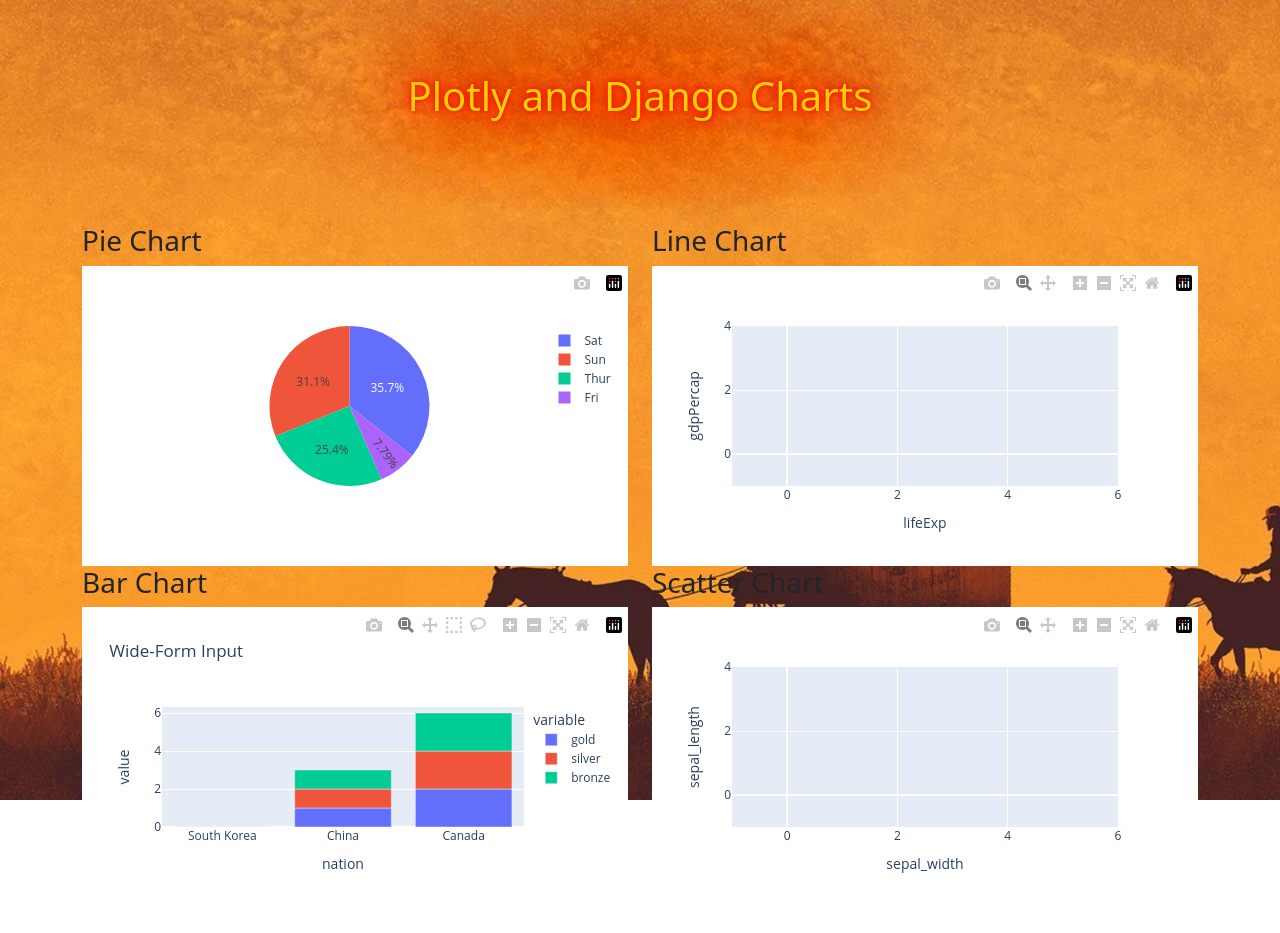
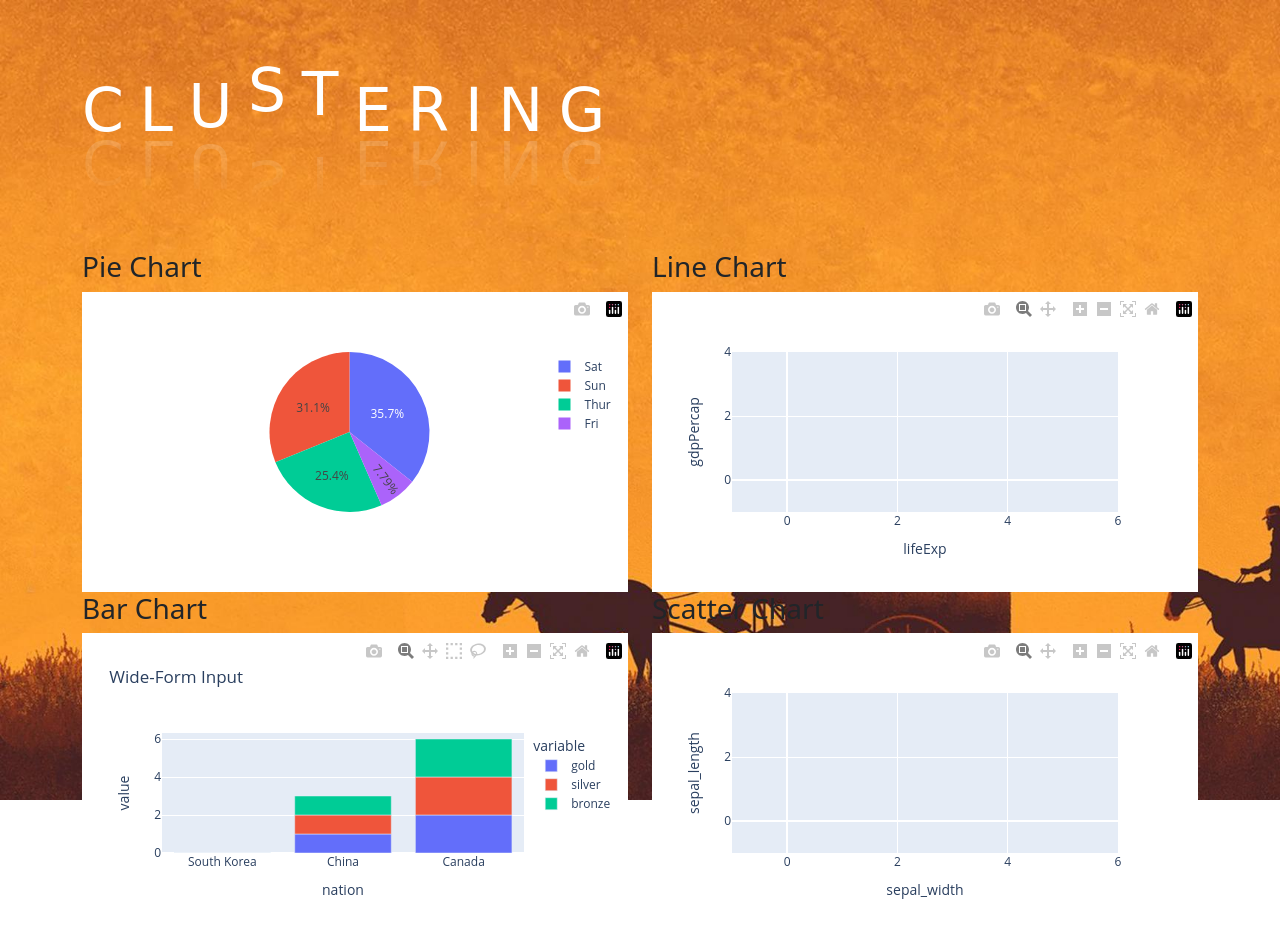
Before and after one commit to Luello/Django_plotly, a Django app: page /plotly/ in a window 1280 px wide. Before the commit the page ends 873 px from the top, so only its background shows below. Run offline with Django 5.2, Linux system fonts and the light colour scheme; some libraries are stand-ins or nearby versions.

Commit message:
changement forme css title

```diff
--- a/Plotly/Plotly/static/styles.css
+++ b/Plotly/Plotly/static/styles.css
@@ -1,13 +1,44 @@
-.title {
-    text-align: center;
-    text-shadow: 0 0 4px #FF0000, 0 0 50px #FF0000, 0px 0px 14px #FF0000, 0 0 100px #FF0000, 0 0 150px #FF0000, 0 0 150px #FF0000, 0 0 550px #CA0000, 0 0 250px #CA0000, 0 0 350px #CA0000, 0 0 250px #CA0000;
-    color: #FFD000;
-
-}
-
 body {
     background-image: url("django-unchained-26340-1920x1080.jpg"); /* Assurez-vous que le chemin vers votre image est correct */
     background-repeat: no-repeat; /* Pour éviter la répétition de l'image */
     background-size: cover;
     /* Vous pouvez également ajouter d'autres styles CSS ici */
 }
+
+@import url('https://fonts.googleapis.com/css2?family=Alfa+Slab+One&display=swap');
+* {
+  padding: 0;
+  margin: 0;
+  box-sizing: border-box;
+}
+
+.title {
+  background-color:  #151719;
+  display: flex;
+  justify-content: center;
+  align-items: center;
+  min-height: 100vh;
+}
+.waviy {
+  position: relative;
+  -webkit-box-reflect: below -20px linear-gradient(transparent, rgba(0,0,0,.2));
+  font-size: 60px;
+}
+.waviy span {
+  font-family: 'Alfa Slab One', cursive;
+  position: relative;
+  display: inline-block;
+  color: #fff;
+  text-transform: uppercase;
+  animation: waviy 1s infinite;
+  animation-delay: calc(.1s * var(--i));
+
+}
+@keyframes waviy {
+  0%,40%,100% {
+    transform: translateY(0)
+  }
+  20% {
+    transform: translateY(-20px)
+  }
+}
--- a/Plotly/Plotly/templates/plotly.html
+++ b/Plotly/Plotly/templates/plotly.html
@@ -17,7 +17,20 @@
 
 <div class="container">
     <br><br><br>
-    <h1 class="title">Plotly and Django Charts</h1>
+    <h1 class="waviy">
+        <span style="--i:1">C</span>
+        <span style="--i:2">L</span>
+        <span style="--i:3">U</span>
+        <span style="--i:4">S</span>
+        <span style="--i:5">T</span>
+        <span style="--i:6">E</span>
+        <span style="--i:7">R</span>
+        <span style="--i:8">I</span>
+        <span style="--i:9">N</span>
+        <span style="--i:10">G</span>
+
+
+     </h1>
     <br><br>
     <br>
     <br>
```
